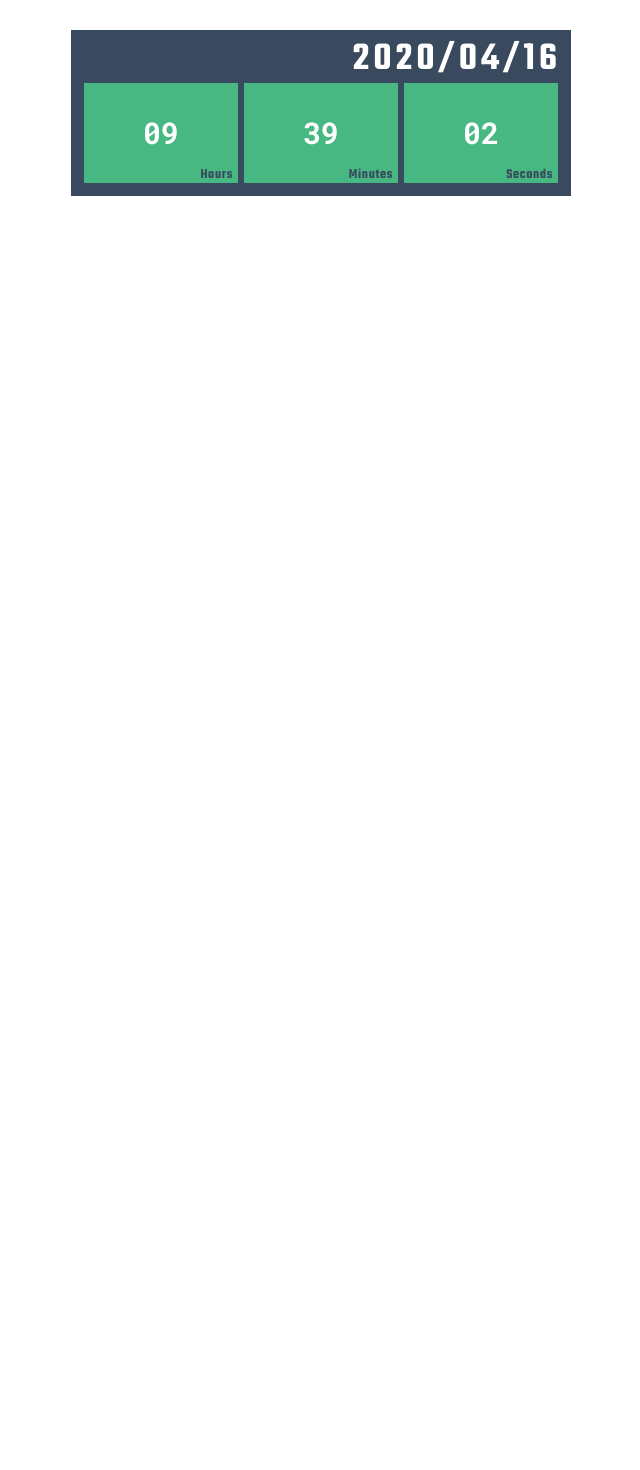
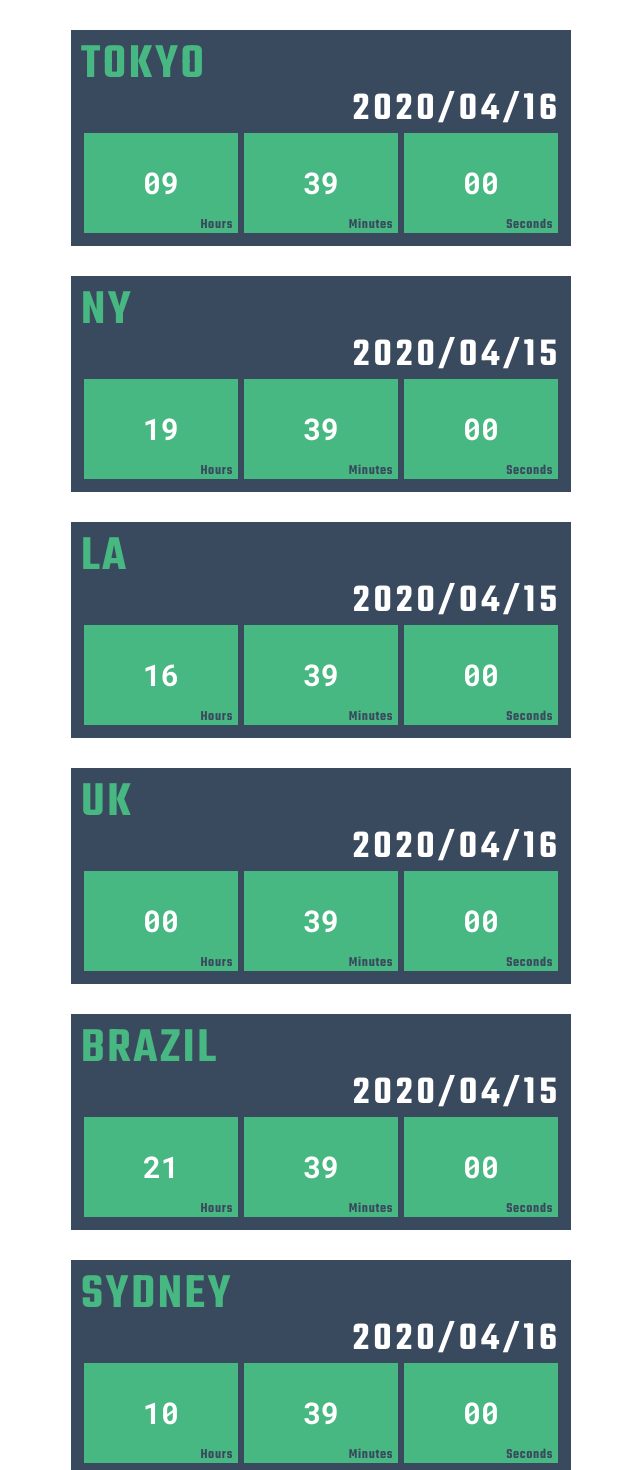
Before and after one commit to hiwa1223/global_work, a Vue app: page / in a window 1280 px wide. Shown: the top 1470 px of the page, without its empty margins (319-959 px from the left). Before the commit the page ends 800 px from the top, so only its background shows below. Built offline with nearby package versions, Linux system fonts and the light colour scheme.

Commit message:
create_8_location

```diff
--- a/src/App.vue
+++ b/src/App.vue
@@ -1,6 +1,13 @@
 <template>
   <div>
-    <Clock class="clock"/>
+    <Clock class="clock" location="TOKYO" :diff="0"/>
+    <Clock class="clock" location="NY" :diff="-14"/>
+    <Clock class="clock" location="LA" :diff="-17"/>
+    <Clock class="clock" location="UK" :diff="-9"/>
+    <Clock class="clock" location="BRAZIL" :diff="-12"/>
+    <Clock class="clock" location="SYDNEY" :diff="1"/>
+    <Clock class="clock" location="DUBAI" :diff="-5"/>
+    <Clock class="clock" location="JOHANNESBURG" :diff="-7"/>
   </div>
 </template>
 
--- a/src/components/Clock.vue
+++ b/src/components/Clock.vue
@@ -1,6 +1,7 @@
 <template>
   <div>
     <div class="container">
+      <p class="location">{{ location }}</p>
       <p class="date">{{ year }}/{{ month }}/{{ day }}</p>
       <div class="time">
         <p class="time-item hours">{{ hours }}</p>
@@ -18,6 +19,7 @@
 
 
 export default {
+  props: ["location", "diff"], // ←追加
   data() {
     return {
       date: new Date(),
@@ -50,6 +52,7 @@
   methods: {
     setDate() {
       this.date = new Date()
+      this.date.setHours(this.date.getHours() + this.diff)
     },
   },
 }
@@ -63,6 +66,13 @@
   padding: 2%;
 }
 
+.location {
+  color: #48b883;
+  font-family: 'Teko', sans-serif;
+  font-size: 5rem;
+  letter-spacing: .05em;
+  line-height: 1;
+}
 
 .date {
   text-align: right;
```
